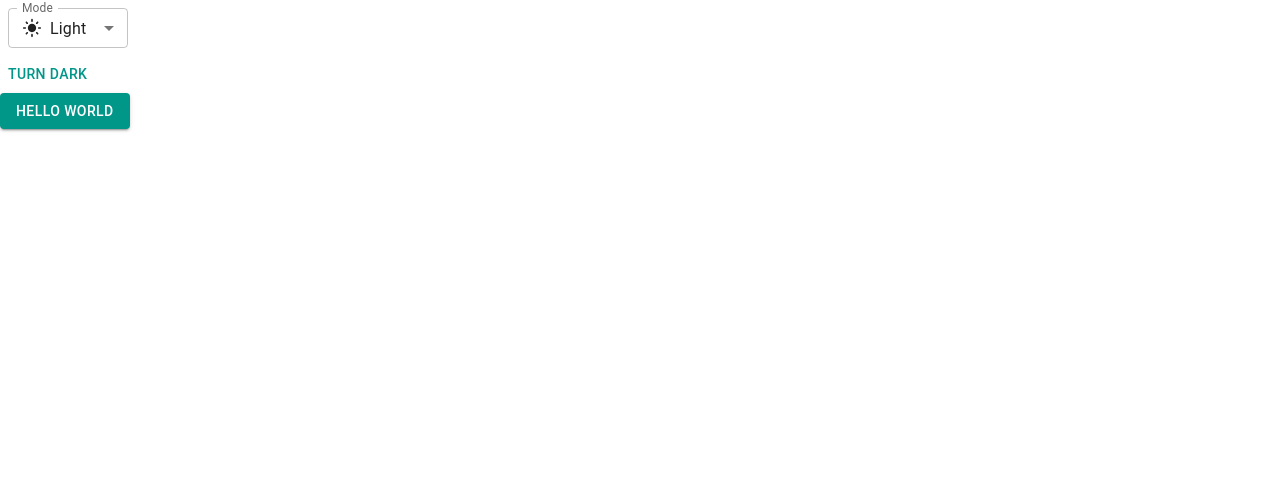
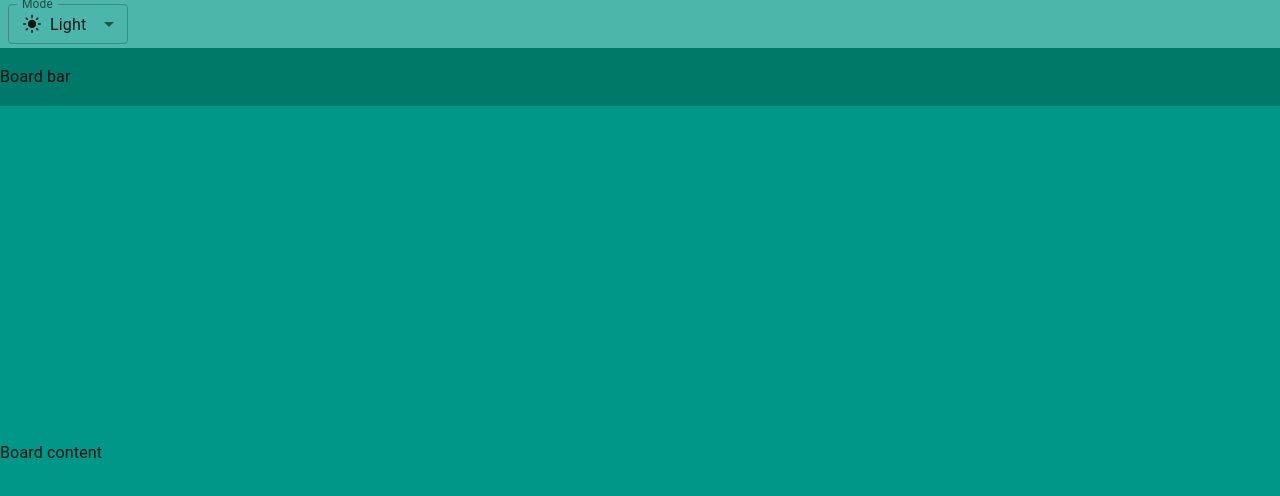
Before and after one commit to VuDinhPhong2-1/front-end-trello-web, a React (Vite) app: page / in a window 1280 px wide. Shown: the top 496 px of the page. Built offline with nearby package versions, Linux system fonts and the light colour scheme.

Commit message:
basic layout

```diff
--- a/index.html
+++ b/index.html
@@ -5,7 +5,7 @@
   <meta charset="UTF-8" />
   <link rel="icon" type="image/svg+xml" href="/vite.svg" />
   <meta name="viewport" content="width=device-width, initial-scale=1.0" />
-  <title>Vite + React</title>
+  <title>Trello</title>
   <link rel="stylesheet" href="https://fonts.googleapis.com/icon?family=Material+Icons" />
 </head>
 
--- a/src/App.jsx
+++ b/src/App.jsx
@@ -1,19 +1,18 @@
-import { Box, Button, useMediaQuery } from '@mui/material'
-import { useColorScheme } from '@mui/material/styles'
-import * as React from 'react'
-import InputLabel from '@mui/material/InputLabel'
-import MenuItem from '@mui/material/MenuItem'
-import FormControl from '@mui/material/FormControl'
-import Select from '@mui/material/Select'
-import LightModeIcon from '@mui/icons-material/LightMode'
-import DarkModeIcon from '@mui/icons-material/DarkMode'
-import BrightnessMediumIcon from '@mui/icons-material/BrightnessMedium'
+import { Box, Button, Container, useMediaQuery } from "@mui/material";
+import { useColorScheme } from "@mui/material/styles";
+import * as React from "react";
+import InputLabel from "@mui/material/InputLabel";
+import MenuItem from "@mui/material/MenuItem";
+import FormControl from "@mui/material/FormControl";
+import Select from "@mui/material/Select";
+import LightModeIcon from "@mui/icons-material/LightMode";
+import DarkModeIcon from "@mui/icons-material/DarkMode";
+import BrightnessMediumIcon from "@mui/icons-material/BrightnessMedium";
 function ModeSelect() {
-  const { mode, setMode } = useColorScheme()
+  const { mode, setMode } = useColorScheme();
   const handleChange = (event) => {
-    setMode(event.target.value)
-
-  }
+    setMode(event.target.value);
+  };
   return (
     <FormControl sx={{ m: 1, minWidth: 120 }} size="small">
       <InputLabel id="label-select-dark-light-mode">Mode</InputLabel>
@@ -25,43 +24,75 @@ function ModeSelect() {
         onChange={handleChange}
       >
         <MenuItem value="light">
-          <Box sx={{ display: 'flex', alignItems: 'center', gap: 1 }}>
-            <LightModeIcon fontSize='small' /> Light
+          <Box sx={{ display: "flex", alignItems: "center", gap: 1 }}>
+            <LightModeIcon fontSize="small" /> Light
           </Box>
         </MenuItem>
         <MenuItem value="dark">
-          <Box sx={{ display: 'flex', alignItems: 'center', gap: 1 }}>
-            <DarkModeIcon fontSize='small' /> Dark
+          <Box sx={{ display: "flex", alignItems: "center", gap: 1 }}>
+            <DarkModeIcon fontSize="small" /> Dark
           </Box>
         </MenuItem>
         <MenuItem value="system">
-          <Box sx={{ display: 'flex', alignItems: 'center', gap: 1 }}>
-            <BrightnessMediumIcon fontSize='small' /> System
+          <Box sx={{ display: "flex", alignItems: "center", gap: 1 }}>
+            <BrightnessMediumIcon fontSize="small" /> System
           </Box>
         </MenuItem>
       </Select>
-    </FormControl >
-  )
+    </FormControl>
+  );
 }
 function ModeToggle() {
-  const { mode, setMode } = useColorScheme()
+  const { mode, setMode } = useColorScheme();
   return (
-    <Button onClick={() => { setMode(mode === 'light' ? 'dark' : 'light') }}>
-      {mode === 'light' ? 'Turn dark' : 'Turn light'}
+    <Button
+      onClick={() => {
+        setMode(mode === "light" ? "dark" : "light");
+      }}
+    >
+      {mode === "light" ? "Turn dark" : "Turn light"}
     </Button>
-  )
+  );
 }
 function App() {
-
   return (
-    <>
-      <ModeSelect />
-      <br />
-      <ModeToggle />
-      <br />
-      <Button variant="contained">Hello world</Button>
-    </>
-  )
+    <Container disableGutters maxWidth={false} sx={{ height: "100vh" }}>
+      <Box
+        sx={{
+          backgroundColor: "primary.light",
+          width: "100%",
+          height: (theme) => theme.trello.appBarHeight,
+          display: "flex",
+          alignItems: "center",
+        }}
+      >
+        <ModeSelect />
+      </Box>
+      <Box
+        sx={{
+          backgroundColor: "primary.dark",
+          width: "100%",
+          height: (theme) => theme.trello.boardBarHeight,
+          display: "flex",
+          alignItems: "center",
+        }}
+      >
+        Board bar
+      </Box>
+      <Box
+        sx={{
+          backgroundColor: "primary.main",
+          width: "100%",
+          display: "flex",
+          alignItems: "center",
+          height: (theme) =>
+            `calc(100vh - ${theme.trello.appBarHeight} - ${theme.trello.boardBarHeight})`,
+        }}
+      >
+        Board content
+      </Box>
+    </Container>
+  );
 }
 
-export default App
+export default App;
--- a/src/theme.js
+++ b/src/theme.js
@@ -2,6 +2,10 @@ import { experimental_extendTheme as extendTheme } from '@mui/material/styles'
 import { cyan, deepOrange, orange, teal } from '@mui/material/colors'
 
 const theme = extendTheme({
+  trello:{
+    appBarHeight: '48px',
+    boardBarHeight: '58px'
+  },
   colorSchemes: {
     light: {
       palette: {
```
